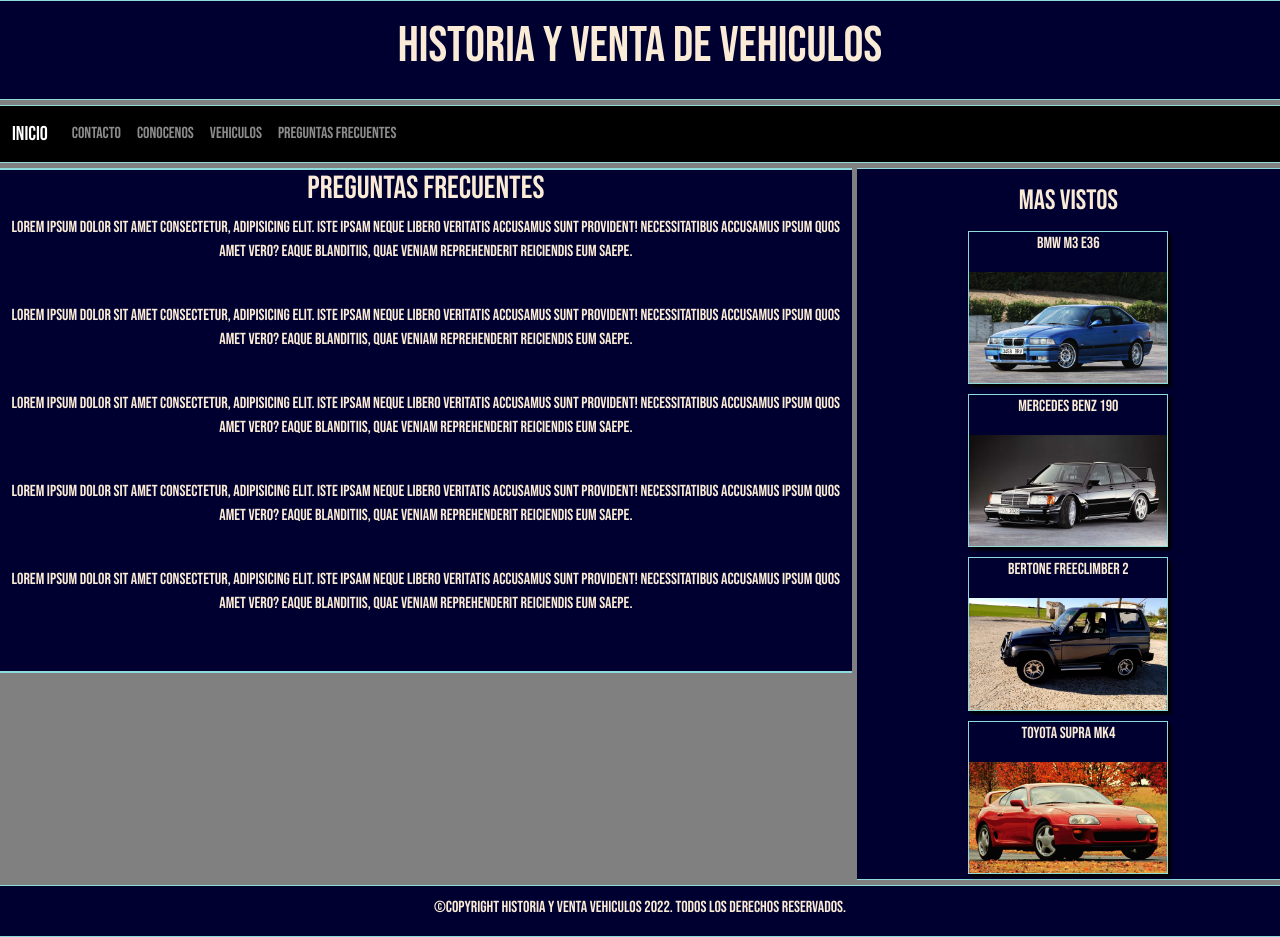
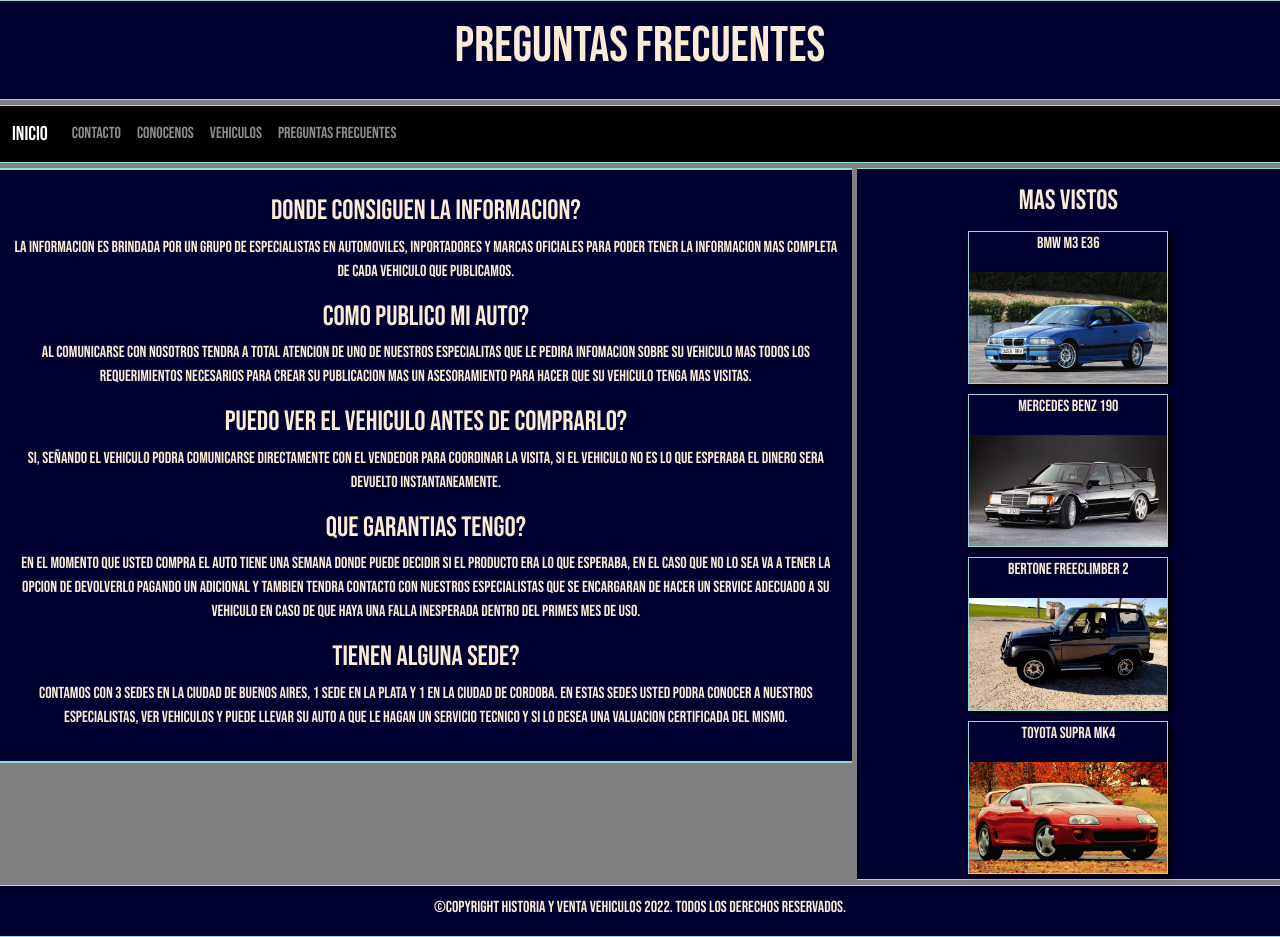
Before and after one commit to 90slucifer/HYVA, a website: page pages/preguntasfrecuentes.html in a window 1280 px wide. Drawn offline with nearby package versions, Linux system fonts and the light colour scheme.

Commit message:
Termino de agregar contenido

```diff
--- a/assets/css/style.css
+++ b/assets/css/style.css
@@ -256,6 +256,8 @@
     display: -webkit-box;
     display: -ms-flexbox;
     display: flex;
+    padding-right: 10px;
+    padding-left: 10px;
     color: antiquewhite;
     background-color: #000030;
     border-top: solid 1px #8ddbdb;
--- a/pages/preguntasfrecuentes.html
+++ b/pages/preguntasfrecuentes.html
@@ -15,7 +15,7 @@
 </head>
 <body>
     <header class="cabeza">
-        <H1>Historia y Venta de Vehiculos</H1>
+        <H1>Preguntas Frecuentes</H1>
     </header>
 
     <nav class="navbar sticky-top navbar-expand-lg navbar-dark navegacion" style="background-color: black;">
@@ -46,12 +46,17 @@
     <main>
         <div class="boxpreguntas">
             <article class="boxprincipal">
-                <h2>Preguntas Frecuentes</h2>
-                <p>Lorem ipsum dolor sit amet consectetur, adipisicing elit. Iste ipsam neque libero veritatis accusamus sunt provident! Necessitatibus accusamus ipsum quos amet vero? Eaque blanditiis, quae veniam reprehenderit reiciendis eum saepe.</p><br>
-                <p>Lorem ipsum dolor sit amet consectetur, adipisicing elit. Iste ipsam neque libero veritatis accusamus sunt provident! Necessitatibus accusamus ipsum quos amet vero? Eaque blanditiis, quae veniam reprehenderit reiciendis eum saepe.</p><br>
-                <p>Lorem ipsum dolor sit amet consectetur, adipisicing elit. Iste ipsam neque libero veritatis accusamus sunt provident! Necessitatibus accusamus ipsum quos amet vero? Eaque blanditiis, quae veniam reprehenderit reiciendis eum saepe.</p><br>
-                <p>Lorem ipsum dolor sit amet consectetur, adipisicing elit. Iste ipsam neque libero veritatis accusamus sunt provident! Necessitatibus accusamus ipsum quos amet vero? Eaque blanditiis, quae veniam reprehenderit reiciendis eum saepe.</p><br>
-                <p>Lorem ipsum dolor sit amet consectetur, adipisicing elit. Iste ipsam neque libero veritatis accusamus sunt provident! Necessitatibus accusamus ipsum quos amet vero? Eaque blanditiis, quae veniam reprehenderit reiciendis eum saepe.</p><br>
+                <br>
+                <h3>Donde consiguen la informacion?</h3>
+                <p>La informacion es brindada por un grupo de especialistas en automoviles, inportadores y marcas oficiales para poder tener la informacion mas completa de cada vehiculo que publicamos.</p>
+                <h3>Como publico mi auto?</h3>
+                <p>Al comunicarse con nosotros tendra a total atencion de uno de nuestros especialitas que le pedira infomacion sobre su vehiculo mas todos los requerimientos necesarios para crear su publicacion mas un asesoramiento para hacer que su vehiculo tenga mas visitas.</p>
+                <h3>Puedo ver el vehiculo antes de comprarlo?</h3>
+                <p>Si, señando el vehiculo podra comunicarse directamente con el vendedor para coordinar la visita, si el vehiculo no es lo que esperaba el dinero sera devuelto instantaneamente.</p>
+                <h3>Que garantias tengo?</h3>
+                <p>En el momento que usted compra el auto tiene una semana donde puede decidir si el producto era lo que esperaba, en el caso que no lo sea va a tener la opcion de devolverlo pagando un adicional y tambien tendra contacto con nuestros especialistas que se encargaran de hacer un service adecuado a su vehiculo en caso de que haya una falla inesperada dentro del primes mes de uso.</p>
+                <h3>Tienen alguna sede?</h3>
+                <p>Contamos con 3 sedes en la ciudad de buenos aires, 1 sede en La Plata y 1 en la ciudad de Cordoba. En estas sedes usted podra conocer a nuestros especialistas, ver vehiculos y puede llevar su auto a que le hagan un servicio tecnico y si lo desea una valuacion certificada del mismo.</p>
             </article>
         </div>
     </main>
```
Also changed, not shown: index.html (+1 -0 lines), pages/conocenos.html (+5 -2 lines), pages/contacto.html (+5 -2 lines), pages/vehiculos.html (+1 -1 lines), assets/img/conocenos_imagen.jpg (added).
